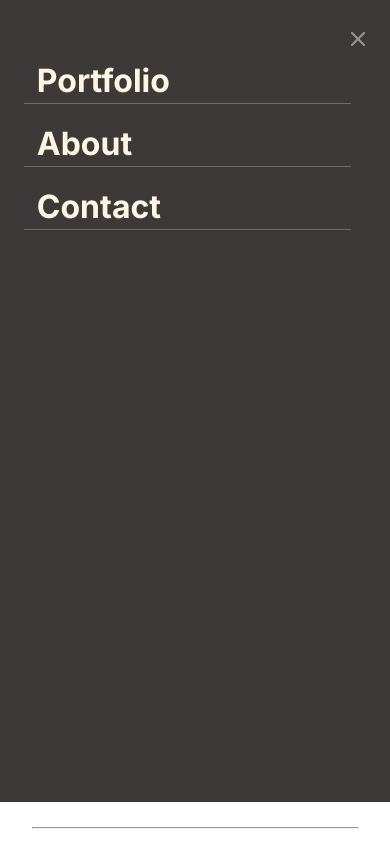
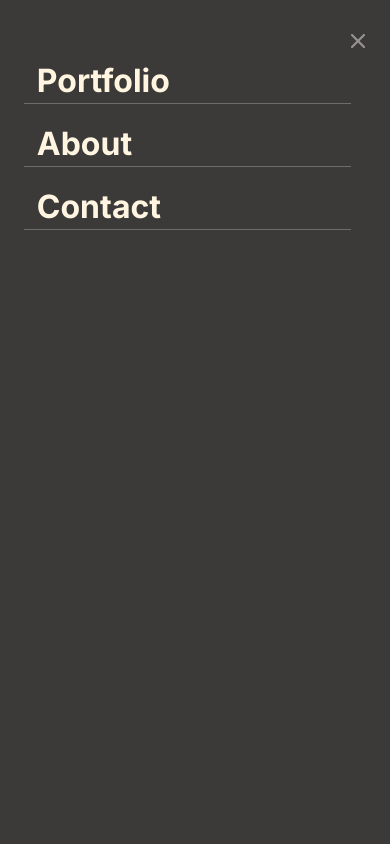
Before and after one commit to clin2on3mun/PortfolioProject, a website: page index.html in a window 390 px wide. Both pictures are taken after a click on the element 357 px from the left and 24 px from the top of the page. Shown: the top 844 px of the page. Drawn offline with Linux system fonts and the light colour scheme.

Commit message:
Add changes to styles.css file

```diff
--- a/styles.css
+++ b/styles.css
@@ -14,8 +14,6 @@ ul {
 
 #header {
   background-color: #3c3a39;
-
-  /* height:1rem; */
 }
 
 .header-nav {
@@ -71,7 +69,7 @@ ul {
 @media (max-width: 767px) {
   .visible {
     position: fixed;
-    height: 95vh;
+    height: 100vh;
     width: 100%;
     display: block;
     z-index: 1;
```
